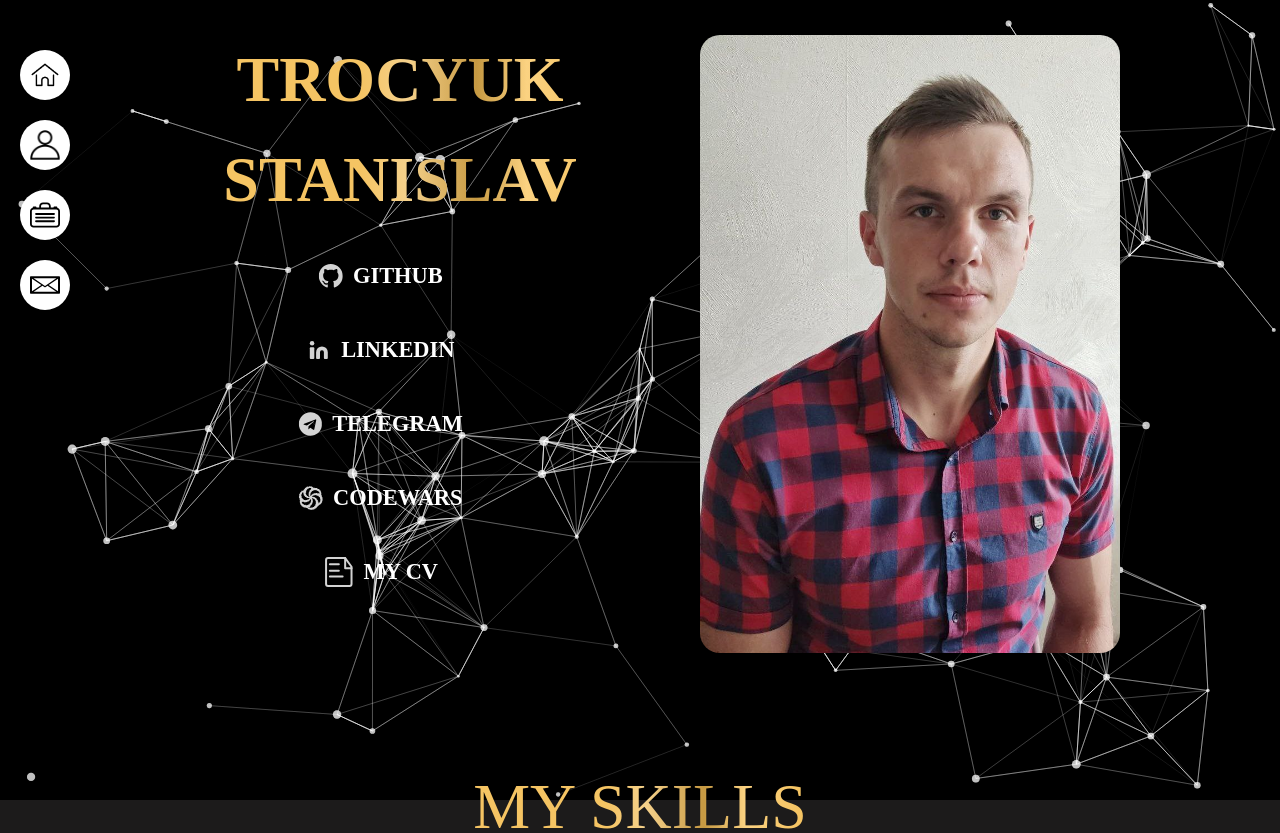
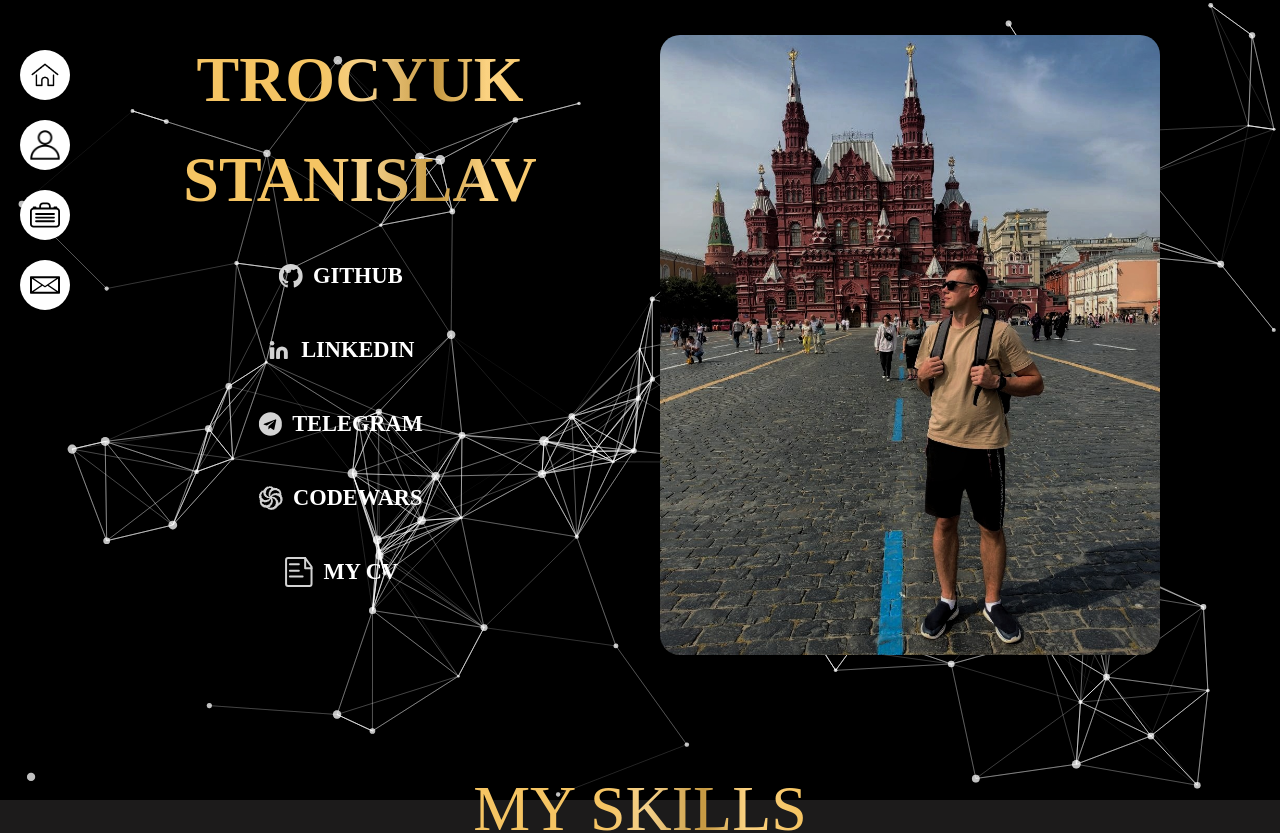
Before and after one commit to TrocyukS96/React-portfolio, a React (Create React App) app: page / in a window 1280 px wide. Shown: the top 833 px of the page. Built offline with nearby package versions, Linux system fonts and the light colour scheme.

Commit message:
changed main photo

```diff
--- a/src/features/aboutMe/AboutMe.module.scss
+++ b/src/features/aboutMe/AboutMe.module.scss
@@ -212,8 +212,8 @@
     text-align: center;
 
     img {
-      width: 420px;
-      height: 618px;
+      width: 500px;
+      height: 620px;
       object-fit: cover;
       border-radius: 20px;
 
--- a/src/features/aboutMe/AboutMe.tsx
+++ b/src/features/aboutMe/AboutMe.tsx
@@ -1,7 +1,7 @@
 import React from 'react';
 import s from './AboutMe.module.scss';
 import {Title} from "../../components/title/Title";
-import myPhoto from './../../assets/images/myPhoto.jpg';
+import myPhoto from './../../assets/images/myPhoto.jpeg';
 import codeWarsImg from './../../assets/images/about/codeWars.png';
 import gitHubImg from './../../assets/images/about/gitHub.png';
 
--- a/src/features/projects/Projects.tsx
+++ b/src/features/projects/Projects.tsx
@@ -13,13 +13,13 @@ import crmPlatfrom from './../../assets/images/myProjects/crm.png';
 
 let projectImages = [
         // {img:nedvexImg, link:'http://212.41.17.20:8080/main',phoneTitle:'Internet shop'},
-        {img:banticom, link:'https://online.prosells.ru/personal/dashboards/main',phoneTitle:'Smart admin panel'},
-        {img:crmPlatfrom, link:'http://ortoped-crm.fastweb-tech.ru/',phoneTitle:'CRM platform'},
-    {img:socialMedia, link:'https://trocyuks96.github.io/socialMedia/#/profile',phoneTitle:'Social media project'},
-    {img:learnCards, link:'https://trocyuks96.github.io/learnCards-app/#/profile',phoneTitle:'Learn cards project'},
+        {img:banticom, link:'https://online.prosells.ru/personal/dashboards/main',phoneTitle:'SMART ADMIN PANEL'},
+        {img:crmPlatfrom, link:'http://ortoped-crm.fastweb-tech.ru/',phoneTitle:'CRM PLATFORM'},
+    {img:socialMedia, link:'https://trocyuks96.github.io/socialMedia/#/profile',phoneTitle:'SOCIAL MEDIA'},
+    {img:learnCards, link:'https://trocyuks96.github.io/learnCards-app/#/profile',phoneTitle:'LEARN CARDS'},
         // {img:driveMotoProjImg, link:'https://trocyuks96.github.io/react-project/',phoneTitle: 'Drive moto learning project'},
-        {img:archMoveProjImg, link:'https://trocyuks96.github.io/arch-project/',phoneTitle: 'ArchMove learning project'},
-        {img:newProvidenceProjImg, link:'https://trocyuks96.github.io/NewProvidence/',phoneTitle: 'New Providence learning project'},
+        {img:archMoveProjImg, link:'https://trocyuks96.github.io/arch-project/',phoneTitle: 'ARCH MOVE'},
+        {img:newProvidenceProjImg, link:'https://trocyuks96.github.io/NewProvidence/',phoneTitle: 'NEW PROVIDANCE'},
         // {img:thriveProjImg, link:'https://trocyuks96.github.io/ThriveTalks-project/'},
         // {img:smoothyProjImg, link:'https://trocyuks96.github.io/Smoothie-project/'},
         // {img:aeroUnionImg, link:'https://trocyuks96.github.io/aurounion-project/'},
```
Also changed, not shown: src/assets/images/myPhoto.jpeg (added), src/assets/images/myPhoto.jpg (deleted).
